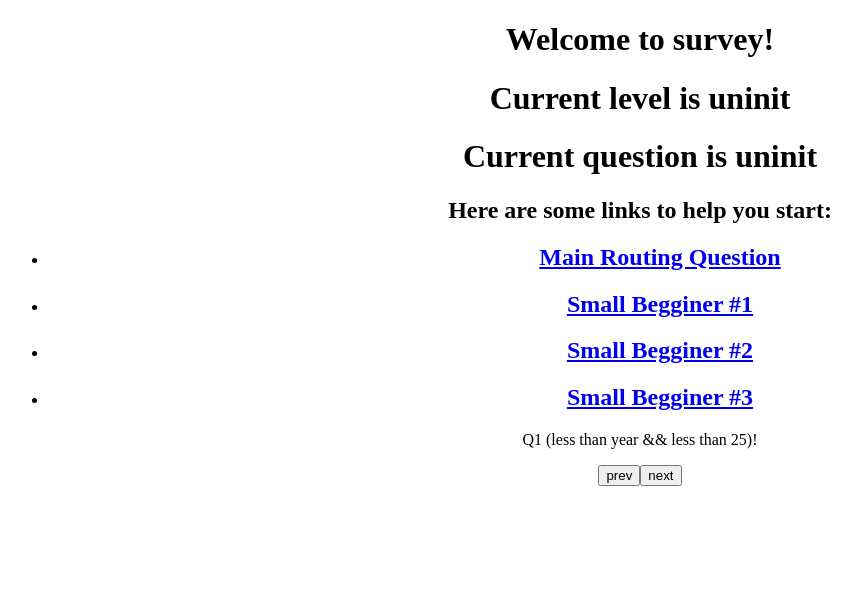
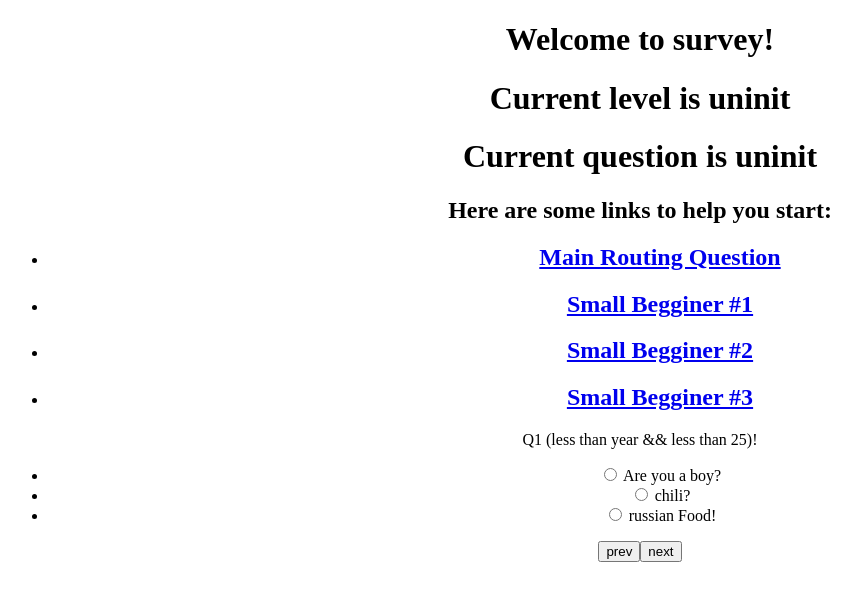
Before and after one commit to slarribeau/agile-assessment, an Angular app: page /q1ltyearlt25 in a window 1280 px wide. Shown: the top 600 px of the page, without its empty margins (0-861 px from the left). Built offline with nearby package versions, Linux system fonts and the light colour scheme.

Commit message:
support 2nd question

```diff
--- a/src/app/questions/q1.lt.year.lt.25.component.ts
+++ b/src/app/questions/q1.lt.year.lt.25.component.ts
@@ -1,19 +1,60 @@
 import { Component, OnInit } from '@angular/core';
 
+import { Item } from './item';
+import {C2p2InputService} from '../services/c2p2-input.service'
+
+
+
+
+export const ITEMS: Item[] = [
+  {
+      name:'Are you a boy?',
+      value:'q0'
+  },
+  {
+      name:'chili?',
+      value:'q1'
+  },
+  {
+      name:'russian Food!',
+      value:'q2'
+  },
+];
 @Component({
   selector: 'app-q1LTyearLT25',
   template: `
     <p>
       Q1 (less than year && less than 25)!
     </p>
+    <div>
+    <ul class="list-group">
+      <li class="list-group-item" *ngFor="let item of itemsList">
+        <input type="radio" [(ngModel)]="radioSelected" name="list_name" value="{{item.value}}" (change)="onItemChange(item)" />
+        {{item.name}}
+      </li>
+    </ul>
+  </div>
   `,
   styles: []
 })
 export class q1LTyearLT25Component implements OnInit {
-
-  constructor() { }
+  itemsList: Item[] = ITEMS;
+  radioSel: any;
+  radioSelected: string;
+  radioSelectedString: string;
+  constructor(private myInputService:C2p2InputService) {
+    this.itemsList = ITEMS;
+    //Selecting Default Radio item here
+    this.radioSelected = "item_3";
+  }
 
   ngOnInit() {
   }
-
+  // Radio Change Event
+  onItemChange(item) {
+    console.log(item)
+    //console.log("about to emit from main component to parent")
+   // this.childEvent.emit("scott");
+    this.myInputService.notifyParent(this.radioSelected);
+  }
 }
--- a/src/app/questions/q2.gt.year.lt.25.component.ts
+++ b/src/app/questions/q2.gt.year.lt.25.component.ts
@@ -1,4 +1,21 @@
 import { Component, OnInit } from '@angular/core';
+import { Item } from './item';
+import {C2p2InputService} from '../services/c2p2-input.service'
+
+export const ITEMS: Item[] = [
+  {
+      name:'Are you a golfer?',
+      value:'q0'
+  },
+  {
+      name:'tennis?',
+      value:'q1'
+  },
+  {
+      name:'dog Food!',
+      value:'q2'
+  },
+];
 
 @Component({
   selector: 'app-q2GTyearLT25',
@@ -6,14 +23,36 @@ import { Component, OnInit } from '@angular/core';
     <p>
       Q1 (Greater than year && less than 25)!
     </p>
+    <div>
+    <ul class="list-group">
+      <li class="list-group-item" *ngFor="let item of itemsList">
+        <input type="radio" [(ngModel)]="radioSelected" name="list_name" value="{{item.value}}" (change)="onItemChange(item)" />
+        {{item.name}}
+      </li>
+    </ul>
+  </div>
   `,
   styles: []
 })
+
 export class q2GTyearLT25Component implements OnInit {
-
-  constructor() { }
+  itemsList: Item[] = ITEMS;
+  radioSel: any;
+  radioSelected: string;
+  radioSelectedString: string;
+  constructor(private myInputService:C2p2InputService) {
+    this.itemsList = ITEMS;
+    //Selecting Default Radio item here
+    this.radioSelected = "item_3";
+  }
 
   ngOnInit() {
   }
-
+  // Radio Change Event
+  onItemChange(item) {
+    console.log(item)
+    //console.log("about to emit from main component to parent")
+   // this.childEvent.emit("scott");
+    this.myInputService.notifyParent(this.radioSelected);
+  }
 }
```
